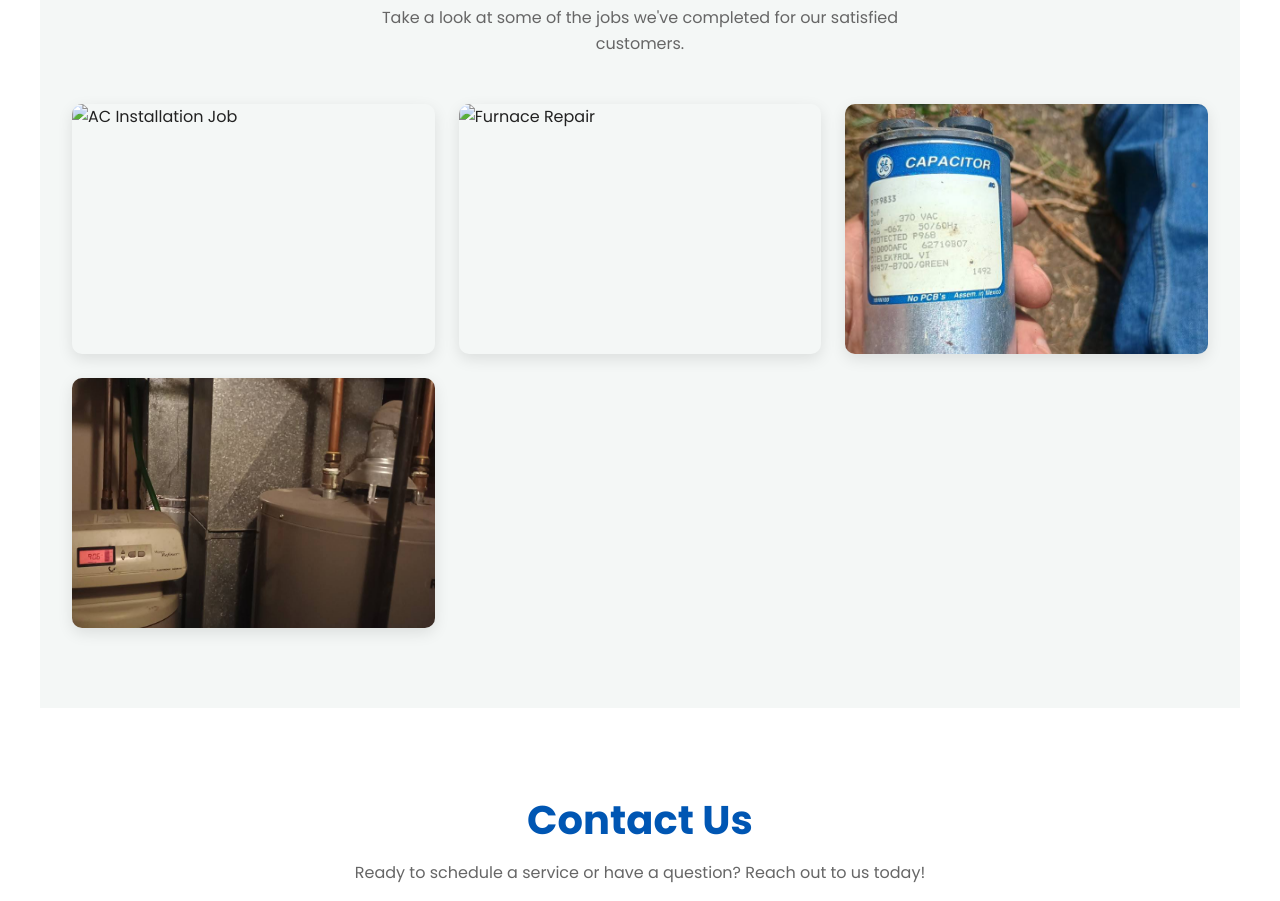
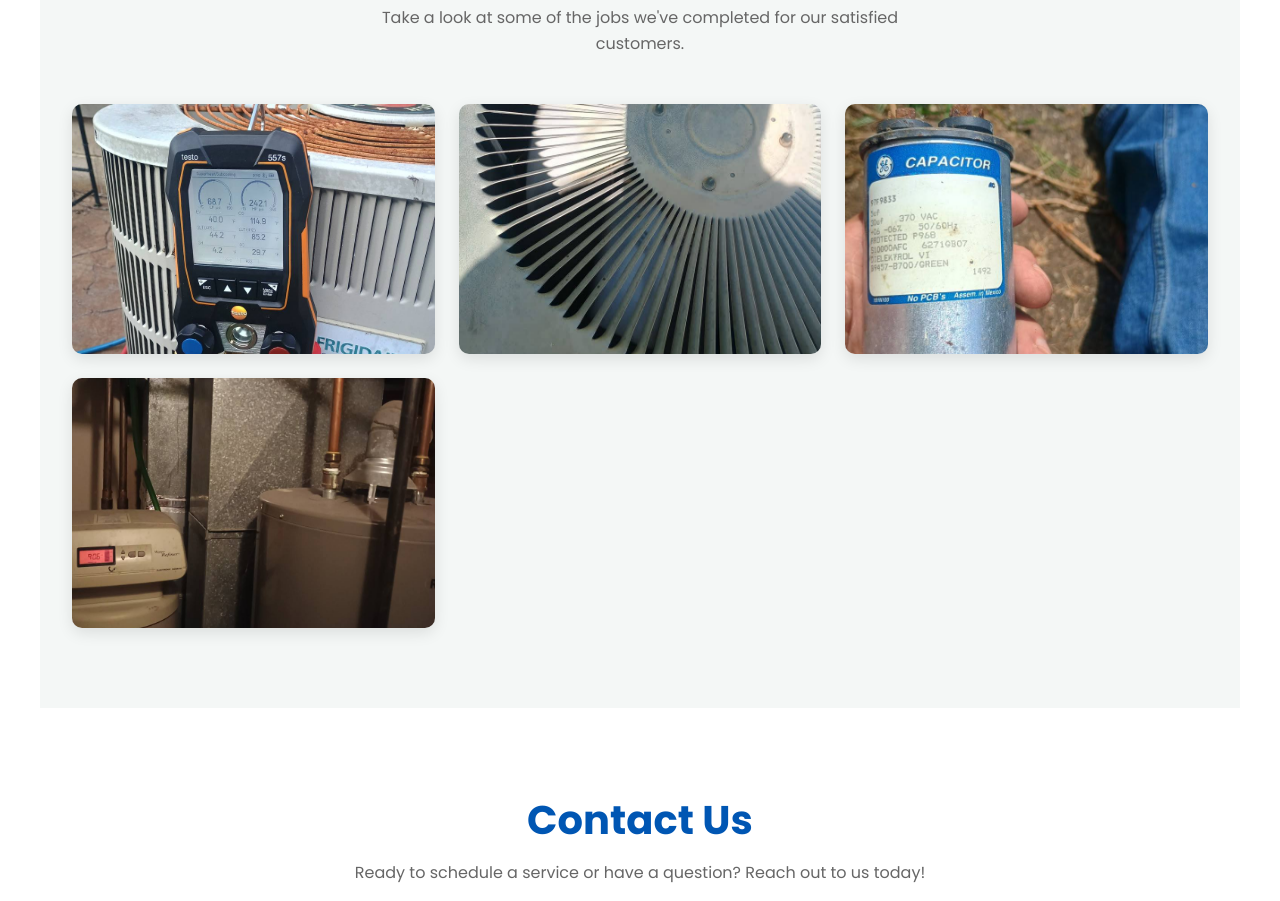
Before and after one commit to Constructionsux/Nelson-Heating-and-Air-Conditioning, a plain HTML site: page index.html in a window 1280 px wide. Shown: the part 2983-3884 px from the top of the page. Drawn offline with Linux system fonts and the light colour scheme; the site is published under a folder, as on GitHub Pages, so addresses that start at the root find nothing.

Commit message:
Update image source paths in index.html

```diff
--- a/index.html
+++ b/index.html
@@ -440,7 +440,7 @@
         </div>
         <div class="about-container">
             <div class="about-img animate-on-scroll">
-                <img src="./2.jpg" alt="HVAC Technician">
+                <img src="2.jpg" alt="HVAC Technician">
             </div>
             <div class="about-text animate-on-scroll">
                 <h3>Your Local Comfort Experts in Madison</h3>
@@ -494,11 +494,11 @@
         <div class="gallery-grid">
             <!-- Replace the 'src' links below with your own image files later (e.g., src="images/job1.jpg") -->
             <div class="gallery-item animate-on-scroll">
-                <img src="/3.jpg" alt="AC Installation Job">
+                <img src="3.jpg" alt="AC Installation Job">
                 <div class="gallery-overlay">New AC Unit Installation</div>
             </div>
             <div class="gallery-item animate-on-scroll">
-                <img src="/4.jpg" alt="Furnace Repair">
+                <img src="4.jpg" alt="Furnace Repair">
                 <div class="gallery-overlay">Furnace Maintenance & Repair</div>
             </div>
             <div class="gallery-item animate-on-scroll">
```
